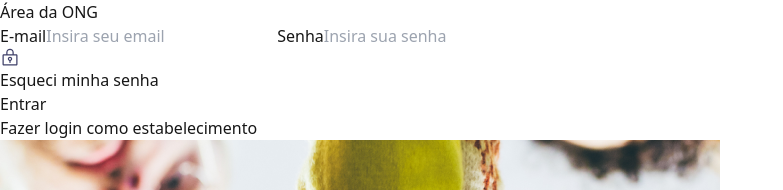
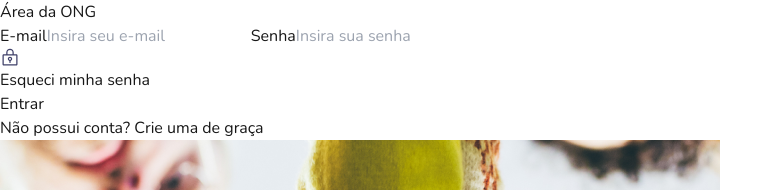
Before and after one commit to AntonioSchappo/fase6-sprint2-schappo, a Next.js app: page /login-ong in a window 1280 px wide. Shown: the top 190 px of the page, without its empty margins (0-783 px from the left). Built offline with nearby package versions, Linux system fonts and the light colour scheme.

Commit message:
funcionalidade de login para ong

```diff
--- a/src/app/(estabelecimento)/login-estabelecimento/view.jsx
+++ b/src/app/(estabelecimento)/login-estabelecimento/view.jsx
@@ -26,6 +26,7 @@ export default function LoginEstabelecimentoView ({
           </h1>
           <form className="flex flex-col" onSubmit={handleLogin}>
             <Input
+                required
                 label="E-mail"
                 type="text"
                 name="email"
@@ -35,6 +36,7 @@ export default function LoginEstabelecimentoView ({
                 placeholder="Insira seu e-mail"
             />
             <Input
+                required
                 label="Senha"
                 type="password"
                 name="password"
--- /dev/null
+++ b/src/app/(ong)/login-ong/page.jsx
@@ -0,0 +1,29 @@
+"use client"
+import { useLogin } from "@/hooks/useLogin";
+import LoginOngView from "./view";
+import { useLocalStorage } from "@/hooks/useLocalStorage";
+import { useState } from "react";
+
+export default function LoginOng() {
+  const { LoginOng } = useLogin();
+  const [email, setEmail] = useState("");
+  const [password, setPassword] = useState("");
+  const { getItem } = useLocalStorage("ongLogged");
+  const ong = getItem();
+
+  const handleLogin = (event) => {
+    event.preventDefault();
+    const logged = LoginOng(email, password);
+    if (logged) {
+      alert(`Seja bem-vindo de volta, ${ong.name}!`);
+      window.location.href = "/doar";
+    }
+  };
+  return (
+    <LoginOngView
+      handleLogin={handleLogin}
+      setEmail={setEmail}
+      setPassword={setPassword}
+    />
+  );
+}
--- a/src/app/login-ong/page.jsx
+++ b/src/app/(ong)/login-ong/view.jsx
@@ -1,32 +1,36 @@
 import Image from "next/image";
-import photo from "../../../public/assets/images/login-ong.png";
+import photo from "@/public/assets/images/login-ong.png";
 import Link from "next/link";
+import { Input } from "@/components/Input";
+import { Button } from "@/components/Button";
 
-export default function loginOng() {
+export default function LoginOngView({ handleLogin, setEmail, setPassword }) {
   return (
-    <div className="grid grid-cols-2 items-stretch overflow-hidden">
+    <div className="grid grid-cols-2 items-stretch overflow-hidden  font-nunito-sans">
       <div className="flex items-center justify-center text-[#191919] bg-[#191919]">
         <div className="bg-white rounded-lg w-[488px] flex flex-col p-[36px]">
           <h1 className="text-4xl mb-6 font-bold">Área da ONG</h1>
-          <form action="" className="w-full flex flex-col">
-            <label htmlFor="email" className="mb-4">
-              E-mail
-            </label>
-            <input
+          <form className="w-full flex flex-col" onSubmit={handleLogin}>
+            <Input
+              required
+              label="E-mail"
               type="text"
+              name="email"
+              id="email"
+              onChange={(e) => setEmail(e.target.value)}
               className="border border-solid rounded-sm p-[16px] mb-[24px]"
-              placeholder="Insira seu email"
-              id="email"
+              placeholder="Insira seu e-mail"
             />
 
-            <label htmlFor="password" className="mb-4">
-              Senha
-            </label>
-            <input
+            <Input
+              required
+              label="Senha"
               type="password"
+              name="password"
+              id="password"
+              onChange={(e) => setPassword(e.target.value)}
               className="border border-solid rounded-sm p-[16px] mb-[24px]"
               placeholder="Insira sua senha"
-              id="password"
             />
 
             <div className="flex flex-row justify-end items-center my-4">
@@ -48,18 +52,18 @@ export default function loginOng() {
               </a>
             </div>
 
-            <button
+            <Button
               type="submit"
-              className="bg-[#FF9800] text-white font-bold py-4 rounded-md mb-4"
-            >
-              Entrar
-            </button>
+              text="Entrar"
+              variant="primary"
+              className="w-full"
+            />
 
-            <div className="self-center text-[18px]">
-              <Link href="/login-helper">
+            <div className="self-center mt-4">
+              <Link href="/cadastrar-ong">
                 <p className="font-light">
-                  Fazer login como{" "}
-                  <span className="font-bold underline">estabelecimento</span>
+                  Não possui conta?{" "}
+                  <span className="font-bold underline">Crie uma de graça</span>
                 </p>
               </Link>
             </div>
--- a/src/contexts/LoginContext.jsx
+++ b/src/contexts/LoginContext.jsx
@@ -8,6 +8,7 @@ export const LoginContext = createContext({});
 export default function LoginProvider({ children }) {
   const [isBusinessLoggedIn, setIsBusinessLoggedIn] = useState(false);
   const [businessLogged, setBusinessLogged] = useState({});
+
   const [isOngLoggedIn, setIsOngLoggedIn] = useState(false);
   const [ongLogged, setOngLogged] = useState({});
 
@@ -61,17 +62,34 @@ export default function LoginProvider({ children }) {
     return true;
   }
 
+  function LoginOng(email, password) {
+    const { getItem } = useLocalStorage("ongs");
+    const { setItem } = useLocalStorage("ongLogged");
+    const ongsList = getItem() || [];
+    const ongToLog = ongsList.find((o) => o.email === email);
+
+    if (!ongToLog || ongToLog.password !== password) {
+      alert("E-mail e/ou senha incorretos");
+      return;
+    }
+
+    setIsOngLoggedIn(true);
+    setOngLogged(ongToLog);
+    setItem(ongToLog);
+    return isBusinessLoggedIn;
+  }
+
   useEffect(() => {
     const token = window.localStorage.getItem("businessLogged");
     if (token) {
-        setIsBusinessLoggedIn(true);
+      setIsBusinessLoggedIn(true);
     }
   }, []);
 
   useEffect(() => {
-    const token =  window.localStorage.getItem("ongLogged");
+    const token = window.localStorage.getItem("ongLogged");
     if (token) {
-        setIsOngLoggedIn(true);
+      setIsOngLoggedIn(true);
     }
   }, []);
 
@@ -85,6 +103,7 @@ export default function LoginProvider({ children }) {
         LoginBusiness,
         LogoutBusiness,
         RegisterBusiness,
+        LoginOng,
       }}
     >
       {children}
```
